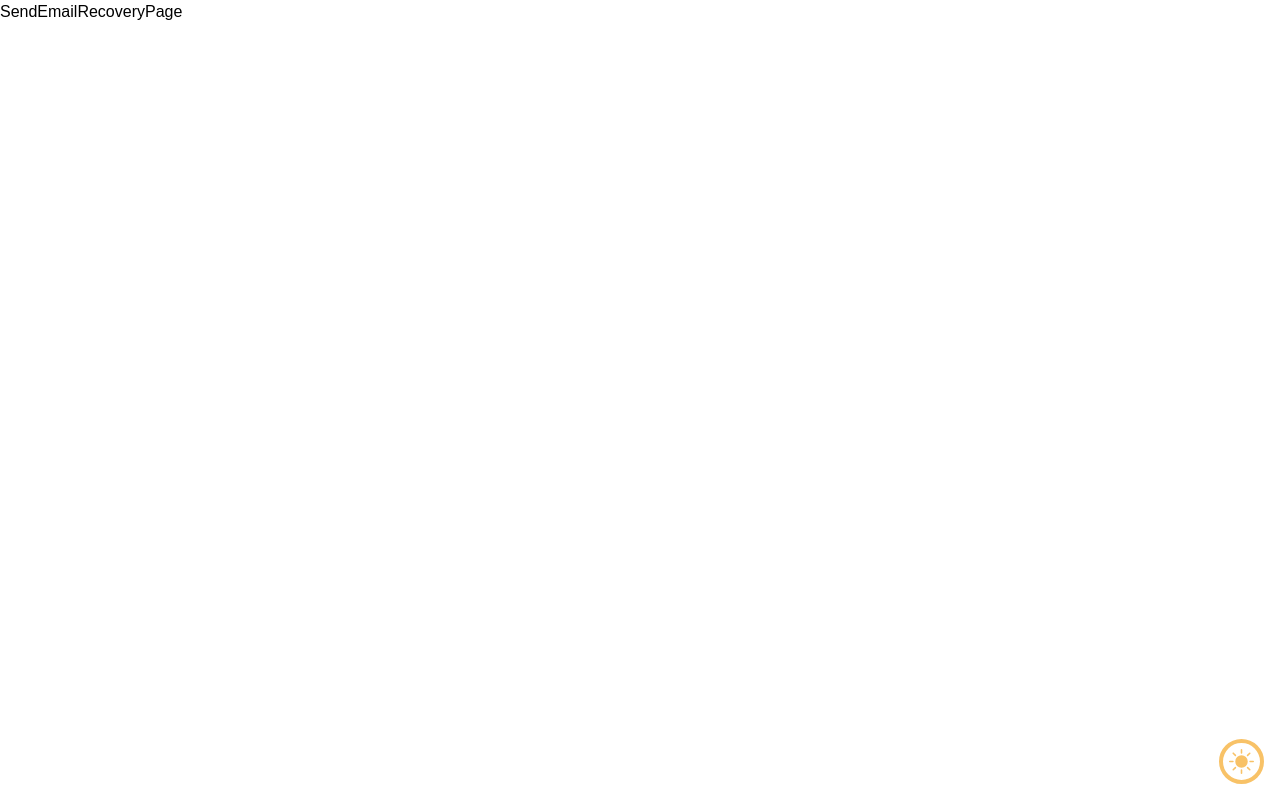
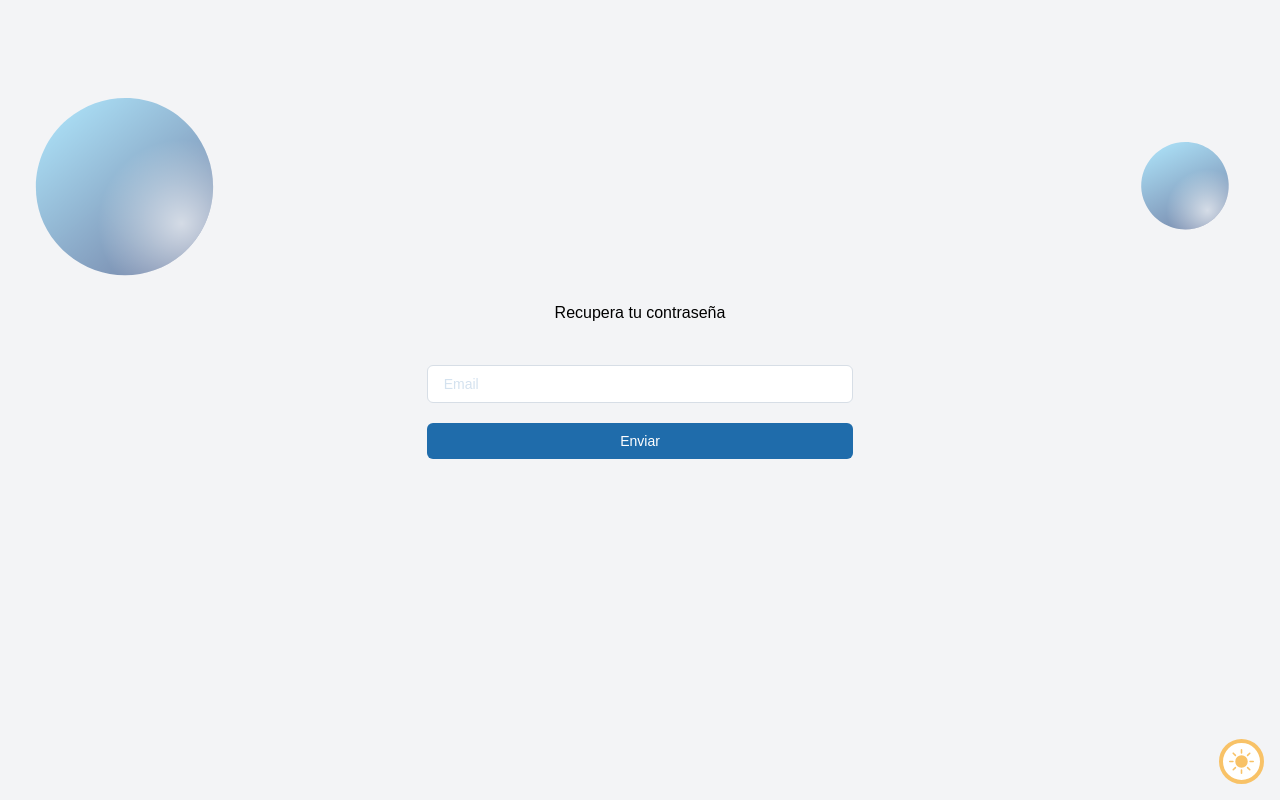
Before and after one commit to grupo-9-practicas-iniciales/yousac-frontend, a React (Vite) app: page /recovery in a window 1280 px wide. Built offline with nearby package versions, Linux system fonts and the light colour scheme; no server answers; a web font is replaced by a local one.

Commit message:
[ ADD ] Creating Recovery page

```diff
--- a/src/components/ui/button/Button.tsx
+++ b/src/components/ui/button/Button.tsx
@@ -27,7 +27,7 @@ export const Button = ({
         className +
         " " +
         (variant === "primary" ? primaryStyles : secondaryStyles) +
-        " w-full rounded-sm text-white py-2 px-4 bg-primary-light-1 hover:bg-primary-light-2 transition-all duration-200 text-xs md:text-sm"
+        " w-full rounded-md text-white py-2 px-4 bg-primary-light-1 hover:bg-primary-light-2 transition-all duration-200 text-xs md:text-sm"
       }
       onClick={onClick}
       type={type}
--- a/src/pages/SendEmailRecoveryPage.tsx
+++ b/src/pages/SendEmailRecoveryPage.tsx
@@ -1,5 +1,30 @@
+import { Form, Formik } from "formik";
+import { BubblesDark, BubblesLight } from "../assets";
+import { Button, TextField } from "../components";
+
 export const SendEmailRecoveryPage = () => {
+  const onSubmit = ({ email }: any) => {
+    console.log(email);
+  };
+
   return (
-    <div>SendEmailRecoveryPage</div>
-  )
-}
+    <main className="flex flex-col justify-center items-center bg-light dark:bg-dark min-h-screen">
+      <h1>Recupera tu contraseña</h1>
+      <Formik initialValues={{ email: "" }} onSubmit={onSubmit}>
+        {({ handleSubmit }) => (
+          <Form
+            onSubmit={handleSubmit}
+            className="flex flex-col w-8/12 md:w-4/12 my-10 space-y-5"
+          >
+            <TextField type="email" name="email" placeholder="Email" />
+            <Button type="submit" variant="secondary">
+              Enviar
+            </Button>
+          </Form>
+        )}
+      </Formik>
+      <BubblesDark />
+      <BubblesLight />
+    </main>
+  );
+};
```
